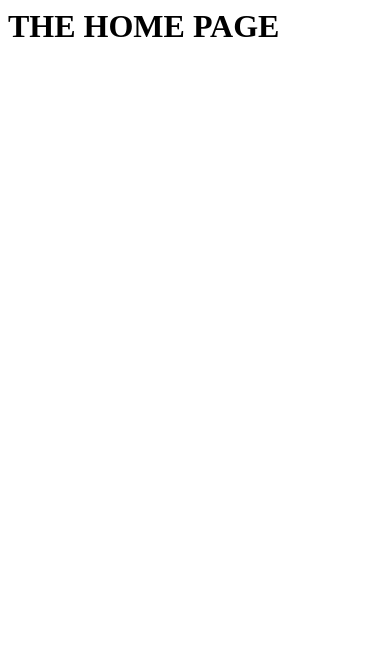
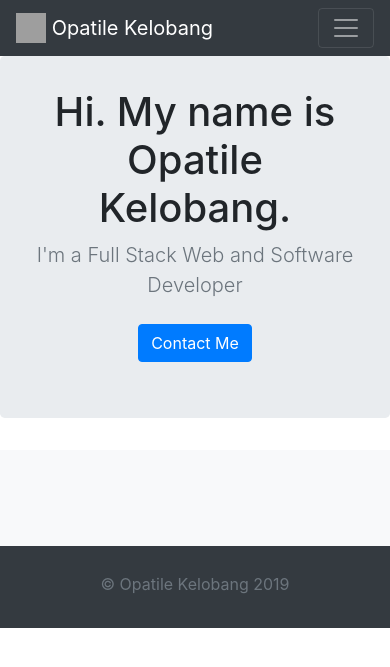
Before and after one commit to OpatileKelobang/portfolio, a Django app: page / in a window 390 px wide. Shown: the top 667 px of the page. Run offline with Django 3.2, Linux system fonts and the light colour scheme; data that the repository does not hold is empty; parts of the project's set-up code (start-up, migrations or seed data) failed here and were passed over; some libraries are stand-ins or nearby versions; grey boxes are pictures that could not be loaded.

Commit message:
Boostrap Template and Job view finised

```diff
--- a/jobs/templates/jobs/home.html
+++ b/jobs/templates/jobs/home.html
@@ -1 +1,137 @@
-<h1>THE HOME PAGE</h1>
+<!doctype html>
+<html lang="en">
+<head>
+    <meta charset="utf-8">
+    <meta name="viewport" content="width=device-width, initial-scale=1, shrink-to-fit=no">
+    <meta name="description" content="Full Stack Software Developer Portfolio">
+    <meta name="keywords" content="HTML5,CSS,XML,JavaScript">
+    <meta name="author" content="Opatile Kelobang">
+    <meta name="generator" content="Jekyll v3.8.5">
+    <title>Album example · Bootstrap</title>
+
+    <!-- Bootstrap core CSS -->
+    <link rel="stylesheet" href="https://stackpath.bootstrapcdn.com/bootstrap/4.3.1/css/bootstrap.min.css"
+          integrity="sha384-ggOyR0iXCbMQv3Xipma34MD+dH/1fQ784/j6cY/iJTQUOhcWr7x9JvoRxT2MZw1T" crossorigin="anonymous">
+
+    <style>
+        .bd-placeholder-img {
+            font-size: 1.125rem;
+            text-anchor: middle;
+            -webkit-user-select: none;
+            -moz-user-select: none;
+            -ms-user-select: none;
+            user-select: none;
+        }
+
+        @media (min-width: 768px) {
+            .bd-placeholder-img-lg {
+                font-size: 3.5rem;
+            }
+        }
+
+        /* Custom page CSS
+        -------------------------------------------------- */
+        /* Not required for template or sticky footer method. */
+
+        main > .container {
+            padding: 60px 15px 0;
+        }
+
+        .footer {
+            background-color: #343A40;
+        }
+
+        .footer > .container {
+            padding-top: 10px;
+            padding-right: 15px;
+            padding-left: 15px;
+        }
+
+        code {
+            font-size: 80%;
+        }
+    </style>
+
+</head>
+<body>
+<header>
+    <nav class="navbar navbar-expand-lg navbar-dark bg-dark">
+        <a class="navbar-brand" href="{% url 'home' %}">
+            <img src="/docs/4.3/assets/brand/bootstrap-solid.svg" width="30" height="30"
+                 class="d-inline-block align-top" alt="">
+            Opatile Kelobang
+        </a>
+        <button class="navbar-toggler" type="button" data-toggle="collapse" data-target="#navbarNav"
+                aria-controls="navbarNav" aria-expanded="false" aria-label="Toggle navigation">
+            <span class="navbar-toggler-icon"></span>
+        </button>
+        <div class="collapse navbar-collapse" id="navbarNav">
+            <ul class="navbar-nav ml-auto">
+                <li class="nav-item">
+                    <a class="nav-link" href="#">GitHub</a>
+                </li>
+                <li class="nav-item">
+                    <a class="nav-link" href="#">Resume</a>
+                </li>
+                <li class="nav-item">
+                    <a class="nav-link" href="#">Blog</a>
+                </li>
+                <li class="nav-item">
+                    <a class="nav-link" href="#">Contact</a>
+                </li>
+            </ul>
+        </div>
+    </nav>
+</header>
+
+<main role="main">
+
+    <section class="jumbotron text-center">
+        <div class="container">
+            <h1 class="jumbotron-heading">Hi. My name is Opatile Kelobang.</h1>
+            <p class="lead text-muted">I'm a Full Stack Web and Software Developer</p>
+            <p>
+                <a href="#" class="btn btn-primary my-2">Contact Me</a>
+            </p>
+        </div>
+    </section>
+
+    <div class="album py-5 bg-light">
+        <div class="container">
+
+            <div class="row">
+
+                {% for job in jobs.all %}
+                    <div class="col-md-4">
+                        <div class="card mb-4 shadow-sm">
+                            <img class="card-img-top " src="{{ job.image.url }}"/>
+                            <div class="card-body">
+                                <p class="card-text">{{ job.summary }}</p>
+                            </div>
+                        </div>
+                    </div>
+                {% endfor %}
+
+            </div>
+        </div>
+    </div>
+</main>
+
+<footer class="footer mt-auto py-3 text-muted">
+    <div class="container text-center">
+        <p>&copy; Opatile Kelobang {% now "Y" %}</p>
+    </div>
+</footer>
+
+<script src="https://code.jquery.com/jquery-3.3.1.slim.min.js"
+        integrity="sha384-q8i/X+965DzO0rT7abK41JStQIAqVgRVzpbzo5smXKp4YfRvH+8abtTE1Pi6jizo"
+        crossorigin="anonymous"></script>
+<script src="https://cdnjs.cloudflare.com/ajax/libs/popper.js/1.14.7/umd/popper.min.js"
+        integrity="sha384-UO2eT0CpHqdSJQ6hJty5KVphtPhzWj9WO1clHTMGa3JDZwrnQq4sF86dIHNDz0W1"
+        crossorigin="anonymous"></script>
+<script src="https://stackpath.bootstrapcdn.com/bootstrap/4.3.1/js/bootstrap.min.js"
+        integrity="sha384-JjSmVgyd0p3pXB1rRibZUAYoIIy6OrQ6VrjIEaFf/nJGzIxFDsf4x0xIM+B07jRM"
+        crossorigin="anonymous"></script>
+
+</body>
+</html>
--- a/jobs/views.py
+++ b/jobs/views.py
@@ -1,5 +1,7 @@
 from django.shortcuts import render
+from .models import Job
 
 
 def home(request):
-    return render(request, 'jobs/home.html')
+    jobs = Job.objects
+    return render(request, 'jobs/home.html', {'jobs': jobs})
```
